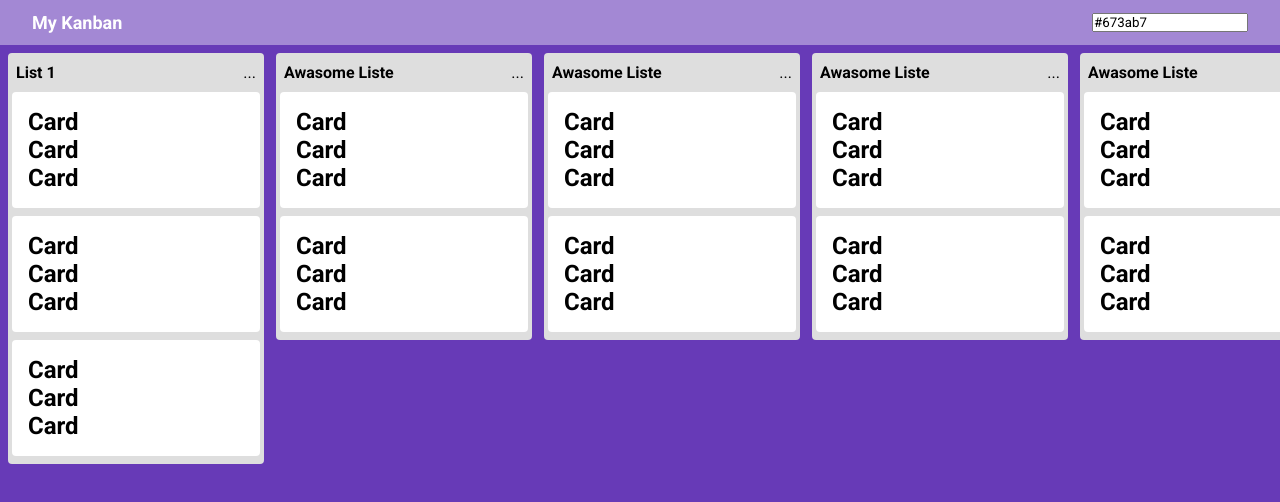
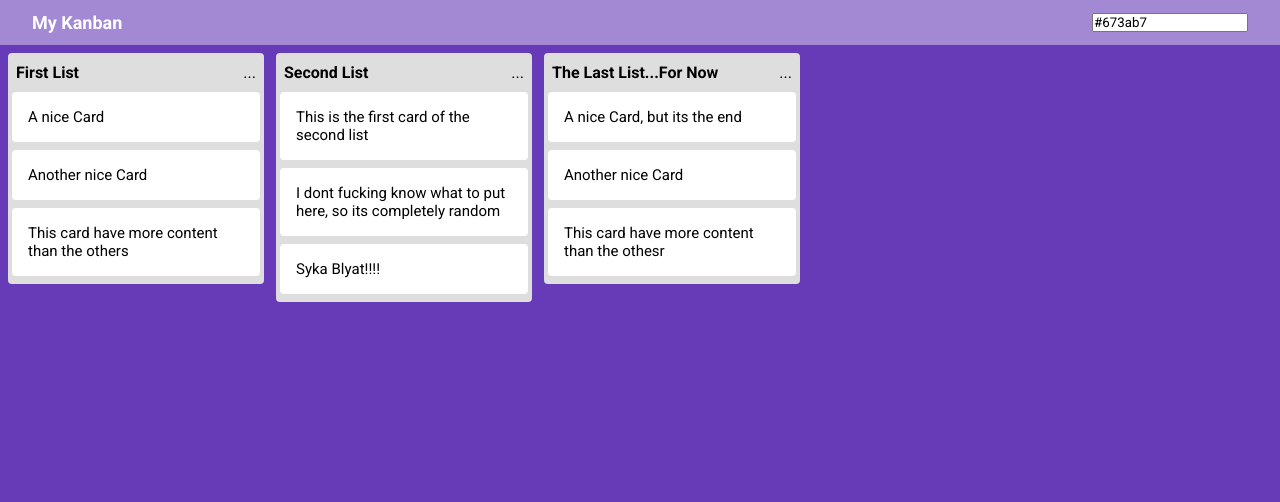
Before and after one commit to Vitu-77/my-kanban, a React (Create React App) app: page / in a window 1280 px wide. Shown: the top 502 px of the page. Built offline with nearby package versions, Linux system fonts and the light colour scheme.

Commit message:
basic styles done

```diff
--- a/package.json
+++ b/package.json
@@ -7,6 +7,8 @@
     "@testing-library/react": "^9.3.2",
     "@testing-library/user-event": "^7.1.2",
     "react": "^16.13.1",
+    "react-dnd": "^11.1.3",
+    "react-dnd-html5-backend": "^11.1.3",
     "react-dom": "^16.13.1",
     "react-scripts": "3.4.1"
   },
--- a/src/components/Board/index.js
+++ b/src/components/Board/index.js
@@ -1,7 +1,22 @@
 import React from 'react';
 
-import { Container } from './styles';
+import List from '../List';
+import { Container, Loading } from './styles';
 
-const Board = ({ children }) => <Container>{children}</Container>;
+const Board = ({ data, loading }) => {
+	if (loading) {
+		return (
+			<Container>
+				<Loading>Loading...</Loading>
+			</Container>
+		);
+	}
+
+	return (
+		<Container>
+			{data.map(({ id, ...data }) => <List key={id} data={data} />)}
+		</Container>
+	);
+};
 
 export default Board;
--- a/src/components/Board/styles.js
+++ b/src/components/Board/styles.js
@@ -11,3 +11,8 @@ export const Container = styled.section`
 	overflow-x: auto;
 	margin-top: 45px;
 `;
+
+export const Loading = styled.span`
+	color: #fff;
+	font-size: 20px;
+`;
--- a/src/components/Card/index.js
+++ b/src/components/Card/index.js
@@ -2,12 +2,10 @@ import React from 'react';
 
 import { Container } from './styles';
 
-const Card = () => {
+const Card = ({ data }) => {
     return (
         <Container>
-            <h1>Card</h1>
-            <h1>Card</h1>
-            <h1>Card</h1>
+            <p>{data.title}</p>
         </Container>
     )
 }
--- a/src/components/Card/styles.js
+++ b/src/components/Card/styles.js
@@ -1,9 +1,14 @@
 import styled from 'styled-components';
 
-export const Container = styled.div`
+export const Container = styled.li`
     border-radius: 4px;
     background: #FFF;
     padding: 16px;
     margin: 4px 0;
     width: 100%;
+    cursor: grab;
+
+    & > p {
+        font-size: 15px;
+    }
 `;
--- a/src/components/Kanban/index.js
+++ b/src/components/Kanban/index.js
@@ -1,49 +1,39 @@
-import React from 'react';
+import React, { useState, useEffect } from 'react';
 
 import Header from '../Header';
 import Board from '../Board';
-import List from '../List';
-import Card from '../Card';
 
 import { Container } from './styles';
 
+import data from '../../data';
+
 const Kanban = () => {
+	const [loadingData, setLoadingData] = useState(true);
+	const [boardData, setBoardData] = useState([]);
+
+	useEffect(() => {
+		const get = () => {
+			return new Promise((resolve) => {
+				setTimeout(() => {
+					resolve(data);
+				}, [800]);
+			});
+		};
+
+		const fetchData = async () => {
+			const data = await get();
+
+			setBoardData(data.board);
+			setLoadingData(false);
+		};
+
+		fetchData();
+	}, []);
+
 	return (
 		<Container>
 			<Header />
-			<Board>
-				<List title='List 1'>
-					<Card />
-					<Card />
-					<Card />
-				</List>
-
-				<List title='Awasome Liste'>
-					<Card />
-					<Card />
-				</List>
-				<List title='Awasome Liste'>
-					<Card />
-					<Card />
-				</List>
-				<List title='Awasome Liste'>
-					<Card />
-					<Card />
-				</List>
-				<List title='Awasome Liste'>
-					<Card />
-					<Card />
-				</List>
-
-				<List title='Syka Blyta'>
-					<Card />
-					<Card />
-					<Card />
-					<Card />
-					<Card />
-					<Card />
-				</List>
-			</Board>
+			<Board loading={loadingData} data={boardData} />
 		</Container>
 	);
 };
--- a/src/components/List/index.js
+++ b/src/components/List/index.js
@@ -1,15 +1,20 @@
 import React from 'react';
 
+import Card from '../Card';
 import { Container, Header, Title, CardsContainer } from './styles';
 
-const List = ({ children, title }) => {
+const List = ({ data }) => {
 	return (
 		<Container>
 			<Header>
-				<Title>{title}</Title>
+				<Title>{data.title}</Title>
 				<span>...</span>
 			</Header>
-			<CardsContainer>{children}</CardsContainer>
+			<CardsContainer>
+				{data.cards.map(({ id, ...data }) => (
+					<Card key={id} data={data} />
+				))}
+			</CardsContainer>
 		</Container>
 	);
 };
--- a/src/components/List/styles.js
+++ b/src/components/List/styles.js
@@ -30,7 +30,7 @@ export const Title = styled.h2`
 	color: #000;
 `;
 
-export const CardsContainer = styled.div`
+export const CardsContainer = styled.ul`
 	width: 100%;
 	height: max-content;
 	overflow-y: auto;
--- /dev/null
+++ b/src/data/index.js
@@ -0,0 +1,51 @@
+const data = {
+	board: [
+		{
+			id: Math.random(),
+			title: 'First List',
+			cards: [
+				{
+					id: Math.random() * Math.random(),
+					title: 'A nice Card',
+				},
+				{
+					id: Math.random() * Math.random(),
+					title: 'Another nice Card',
+				},
+				{
+					id: Math.random() * Math.random(),
+					title: 'This card have more content than the others',
+				},
+			],
+		},
+		{
+			id: Math.random(),
+			title: 'Second List',
+			cards: [
+				{
+					id: Math.random() * Math.random(),
+					title: 'This is the first card of the second list',
+				},
+				{
+					id: Math.random() * Math.random(),
+					title: 'I dont fucking know what to put here, so its completely random',
+				},
+				{ id: Math.random() * Math.random(), title: 'Syka Blyat!!!!' },
+			],
+		},
+		{
+			id: Math.random(),
+			title: 'The Last List...For Now',
+			cards: [
+				{ id: Math.random() * Math.random(), title: 'A nice Card, but its the end' },
+				{ id: Math.random() * Math.random(), title: 'Another nice Card' },
+				{
+					id: Math.random() * Math.random(),
+					title: 'This card have more content than the othesr',
+				},
+			],
+		},
+	],
+};
+
+export default data;
```
Also changed, not shown: 1 other file (tests, documents, lock files or other folders).
